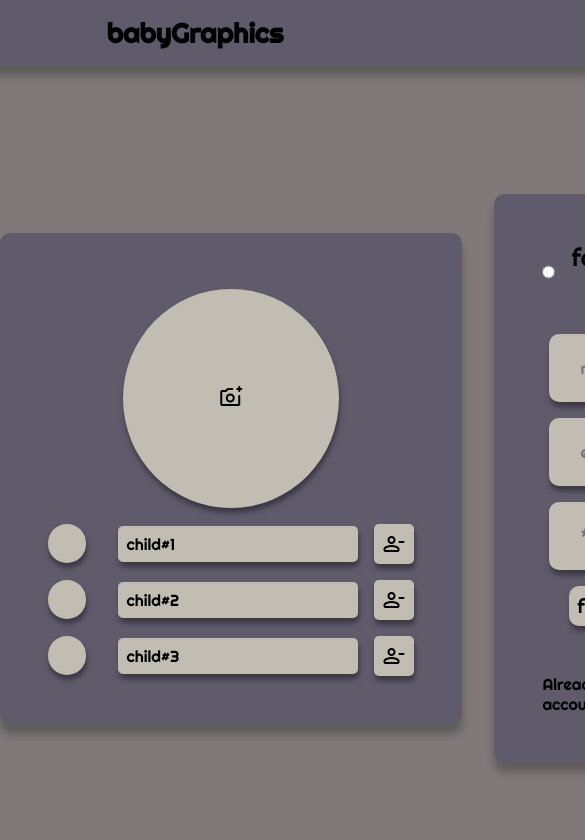
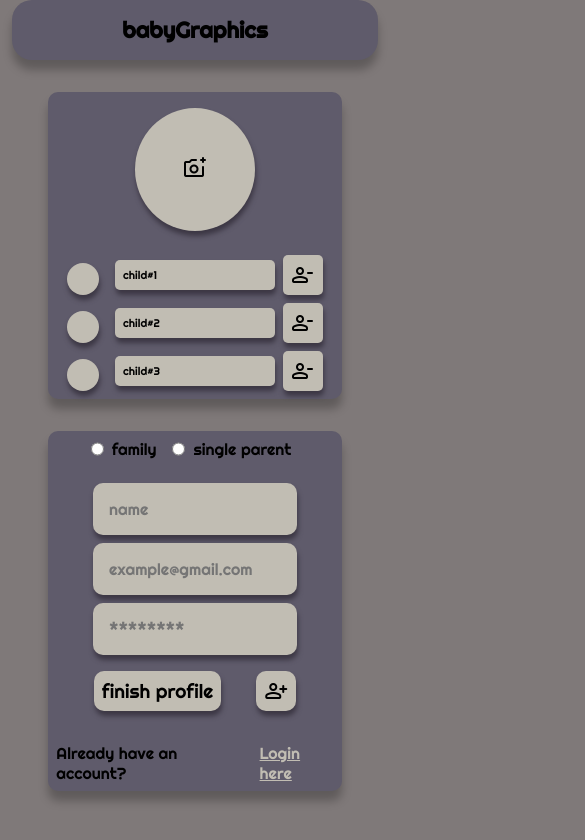
Before and after one commit to tbfidek/BaIn, a plain HTML site: page signUp/signUp.html in a window 390 px wide. Shown: the top 840 px of the page, 585 px wide, since content can reach past the window. Drawn offline with nearby package versions, Linux system fonts and the light colour scheme.

Commit message:
responsive sign-up
- added responsive sign up page

```diff
--- a/signUp/signup_style.css
+++ b/signUp/signup_style.css
@@ -16,6 +16,7 @@
 
 body {
     background-color: var(--background-color);
+    overflow: hidden;
 }
 
 header {
@@ -43,17 +44,17 @@ header {
     display: flex;
     flex-direction: row;
     justify-content: space-evenly;
-    margin-top: 4rem;
+    margin-top: 2rem;
 }
 
 .signup-box {
-    margin-top: 4rem;
+
     display: flex;
     flex-direction: row;
     justify-content: center;
     align-items: center;
     gap:2rem;
-    margin-bottom:5rem;
+    margin-bottom:2rem;
 
 }
 
@@ -63,7 +64,7 @@ header {
     justify-content: space-evenly;
     align-items: center;
 
-    padding: 3rem;
+    padding: 1rem;
     background-color: var(--under-card-color);
     box-shadow: 0px 10px 10px rgba(0, 0, 0, 0.25);
     border-radius: var(--border-radius-under-card);
@@ -76,11 +77,12 @@ header {
 }
 
 .profile-picture button {
-    padding: 6rem;
+    padding: 5rem;
     border-radius: 50%;
     background: var(--card-color);
     box-shadow: var(--box-shadow);
     border: none;
+    margin-bottom: 2rem;
 }
 
 .child-list {
@@ -128,6 +130,7 @@ span:hover{
     margin-top: 1rem;
     padding: 1.2rem;
     border-radius: 50%;
+
 }
 
 .registered-child {
@@ -139,14 +142,18 @@ span:hover{
     display: flex;
     flex-direction: row;
     justify-content: space-evenly;
+    margin-left: 2rem;
+    margin-right: 2rem;
+    font-size: 1.2rem;
+    gap: 0.5rem;
+}
 
-    font-size: 1.5rem;
-    gap: 1rem;
-}
 .div-family:hover{
     cursor:pointer;
 }
-.form{
+/* right side */
+
+.form {
     display: flex;
     flex-direction: column;
     justify-content: center;
@@ -159,9 +166,9 @@ span:hover{
     flex-direction: column;
     justify-content: center;
     align-items: center;
-    margin-top: 1rem;
+    margin-top: 0.5rem;
 
-    padding: 1.5rem 2rem;
+    padding: 1rem 1rem;
     font-size: 1rem;
 
     background: var(--card-color);
@@ -190,6 +197,7 @@ span:hover{
     border-radius: 10px;
     border: none;
 }
+
 .modify-profile button:hover{
     background: #9c9992;
     cursor: pointer;
@@ -198,9 +206,93 @@ span:hover{
 .already-exists {
     display: flex;
     flex-direction: row;
-    margin-top: 2rem;
+    margin-top: 1rem;
     justify-content: center;
     align-items: center;
     gap: 1rem;
 
 }
+
+
+@media (max-width: 820px) {
+    body{
+        overflow: visible;
+    }
+    .signup-box {
+        width: 94%;
+        display: flex;
+        flex-direction: column;
+        justify-content: center;
+        align-items: center;
+        gap: 2rem;
+        margin-bottom:2rem;
+    }
+
+    .banner {
+        width: 94%;
+        display: flex;
+        align-items: center;
+        justify-content: center;
+        padding: 1rem 10rem;
+
+        font-size: 1.4rem;
+        font-weight: bold;
+        background-color: var(--under-card-color);
+        border-radius: 20px;
+        box-shadow: 0px 10px 10px rgba(0, 0, 0, 0.25);
+    }
+    .left-parent-info, .right-parent-info {
+        width: 80%;
+        display: flex;
+        flex-direction: column;
+        justify-content: space-evenly;
+        align-items: center;
+
+        padding: 0.5rem;
+        background-color: var(--under-card-color);
+        box-shadow: 0px 10px 10px rgba(0, 0, 0, 0.25);
+        border-radius: var(--border-radius-under-card);
+    }
+
+}
+@media (max-width: 500px){
+
+    .profile-picture button {
+        padding: 3rem;
+        margin-bottom: 1rem;
+    }
+
+    .child-list div {
+        gap: 0.5rem;
+    }
+
+    .child-list button {
+        margin-top: 0.5rem;
+        padding: 0.5rem;
+        font-size: 0.7rem;
+    }
+    .pfp {
+        padding: 1rem;
+    }
+
+    .registered-child {
+        width: 10rem;
+        margin-left: 0.5rem;
+    }
+
+    .div-family {
+        font-size: 1rem;
+        gap: 0.5rem;
+        display: flex;
+        flex-direction: row;
+        justify-content: space-evenly;
+    }
+
+    .remove-child{
+        padding: 0.5rem;
+    }
+    #fam {
+        display: flex;
+        align-items: center;
+    }
+}
```
